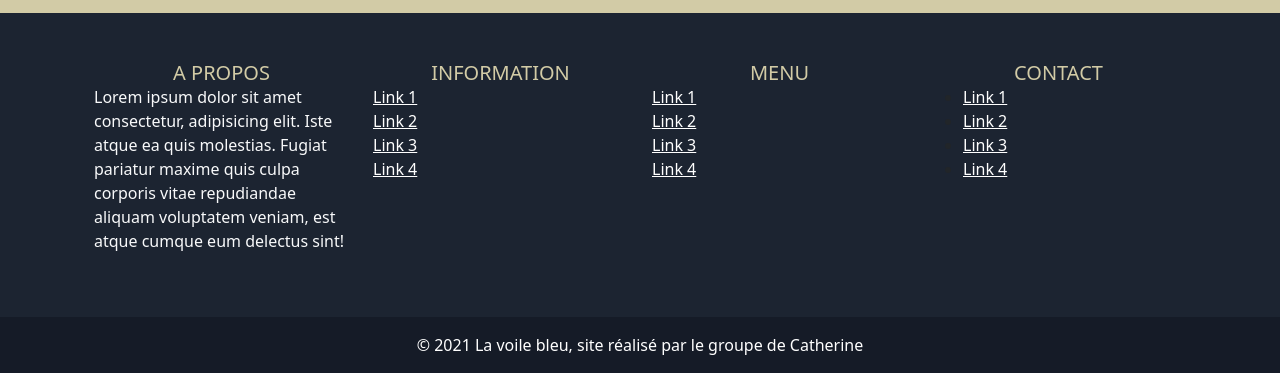
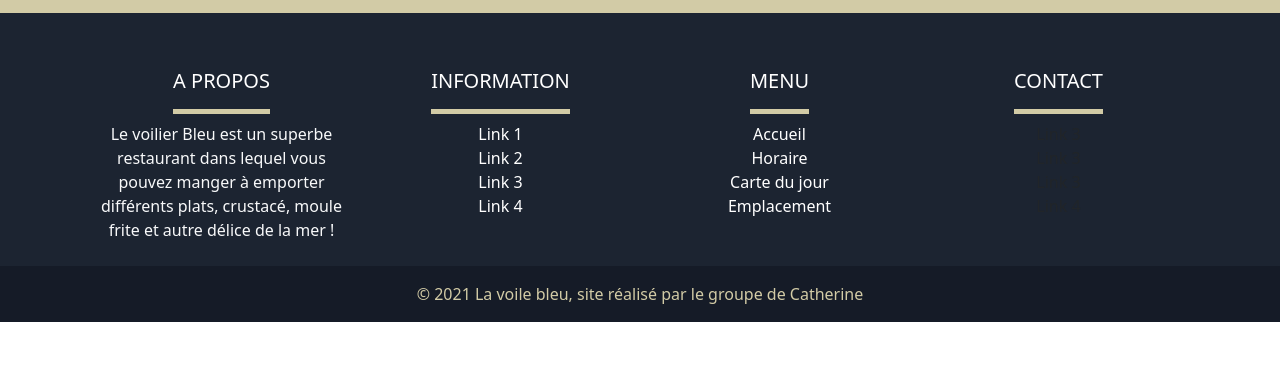
Before and after one commit to CatherineAbd/Projet-restau, a plain HTML site: page index.html in a window 1280 px wide. Shown: the part 1527-1900 px from the top of the page. After the commit the page ends 1849 px from the top, so only its background shows below. Drawn offline with nearby package versions, Linux system fonts and the light colour scheme; some icons are missing.

Commit message:
SECTION FOOTER modif mineure 1.2

```diff
--- a/assets/css/style.css
+++ b/assets/css/style.css
@@ -170,13 +170,30 @@ p
 
 .SectionFooterH5
 {
+    display: inline-block;
+    border-bottom: 3px solid #D2CBA6;
+    border-bottom-width: thick;
     text-transform: uppercase;
-    color : #D2CBA6;
+    color: white;
 }
 
-.SectionFooterCol ul li a
+.sectionFooterCol ul
+{
+    text-align: left !important;
+}
+
+.SectionFooterCol ul li .a
 {
     color: white !important;
+    text-decoration: none;
+}
+
+.SectionFooterCol ul li .a:hover
+{
+    transition: 0.1s;
+    font-weight: bold;
+    color: #D2CBA6 !important;
+    text-decoration: underline;
 }
 
 .SectionFooterSocialPart
@@ -192,5 +209,5 @@ p
 .SectionFooterP
 {
     display: inline;
-    color: white;
+    color: #D2CBA6;
 }
--- a/index.html
+++ b/index.html
@@ -211,73 +211,72 @@
         </div>
     </div>
     <!-- Grid container -->
-    <div class="container py-5 px-4">
+    <div class="container text-center pt-5 px-4">
         <!--Grid row-->
         <div class="row">
             <!--Grid column-->
-            <div class="SectionFooterCol col-md-3">
-                <h5 class="SectionFooterH5 text-center mb-0">A propos</h5>
+            <div class="SectionFooterCol col-md-3 p-md-2">
+                <h5 class="SectionFooterH5 pb-3">A propos</h5>
 
-                <p class="text-light">
-                    Lorem ipsum dolor sit amet consectetur, adipisicing elit. Iste atque ea quis
-                    molestias. Fugiat pariatur maxime quis culpa corporis vitae repudiandae aliquam
-                    voluptatem veniam, est atque cumque eum delectus sint!
+                <p class="text-left text-light">
+                    Le voilier Bleu est un superbe restaurant dans lequel vous pouvez manger à emporter différents plats, crustacé, moule frite
+                    et autre délice de la mer !
                 </p>
             </div>
 
-            <div class="SectionFooterCol col-md-3">
-                <h5 class="SectionFooterH5 text-center mb-0">Information</h5>
+            <div class="SectionFooterCol col-md-3 p-md-2">
+                <h5 class="SectionFooterH5 pb-3">Information</h5>
 
                 <ul class="list-unstyled mb-0">
                     <li>
-                        <a href="#!" class="text-dark">Link 1</a>
+                        <a href="#!" class="a text-dark">Link 1</a>
                     </li>
                     <li>
-                        <a href="#!" class="text-dark">Link 2</a>
+                        <a href="#!" class="a text-dark">Link 2</a>
                     </li>
                     <li>
-                        <a href="#!" class="text-dark">Link 3</a>
+                        <a href="#!" class="a text-dark">Link 3</a>
                     </li>
                     <li>
-                        <a href="#!" class="text-dark">Link 4</a>
+                        <a href="#!" class="a text-dark">Link 4</a>
                     </li>
                 </ul>
             </div>
 
-            <div class="SectionFooterCol col-md-3">
-                <h5 class="SectionFooterH5 text-center mb-0">Menu</h5>
+            <div class="SectionFooterCol col-md-3 p-md-2">
+                <h5 class="SectionFooterH5 pb-3">Menu</h5>
 
                 <ul class="list-unstyled">
                     <li>
-                        <a href="#!" class="text-dark">Link 1</a>
+                        <a href="#!" class="a text-dark">Accueil</a>
                     </li>
                     <li>
-                        <a href="#!" class="text-dark">Link 2</a>
+                        <a href="#!" class="a text-dark">Horaire</a>
                     </li>
                     <li>
-                        <a href="#!" class="text-dark">Link 3</a>
+                        <a href="#!" class="a text-dark">Carte du jour</a>
                     </li>
                     <li>
-                        <a href="#!" class="text-dark">Link 4</a>
+                        <a href="#!" class="a text-dark">Emplacement</a>
                     </li>
                 </ul>
             </div>
 
-            <div class="SectionFooterCol col-md-3">
-                <h5 class="SectionFooterH5 text-center mb-0">Contact</h5>
+            <div class="SectionFooterCol col-md-3 p-md-2">
+                <h5 class="SectionFooterH5 pb-3">Contact</h5>
 
-                <ul class="">
+                <ul class="list-unstyled">
                     <li>
-                        <a href="#!" class="text-dark">Link 1</a>
+                        Link 3
                     </li>
                     <li>
-                        <a href="#!" class="text-dark">Link 2</a>
+                        Link 3
                     </li>
                     <li>
-                        <a href="#!" class="text-dark">Link 3</a>
+                        Link 3
                     </li>
                     <li>
-                        <a href="#!" class="text-dark">Link 4</a>
+                        Link 4
                     </li>
                 </ul>
             </div>
```
